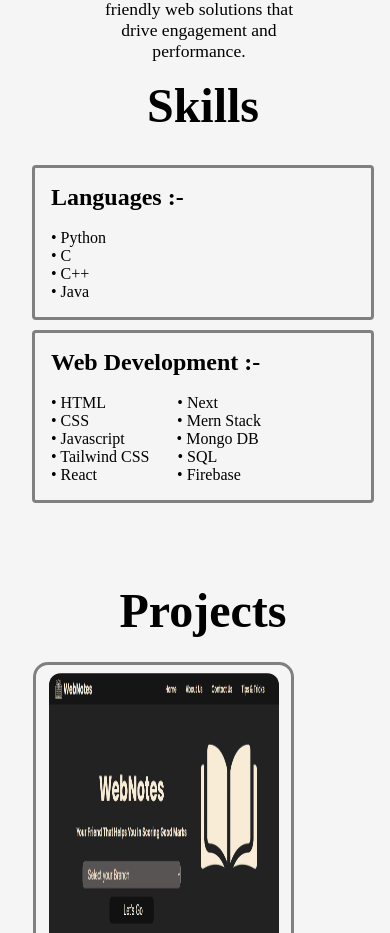
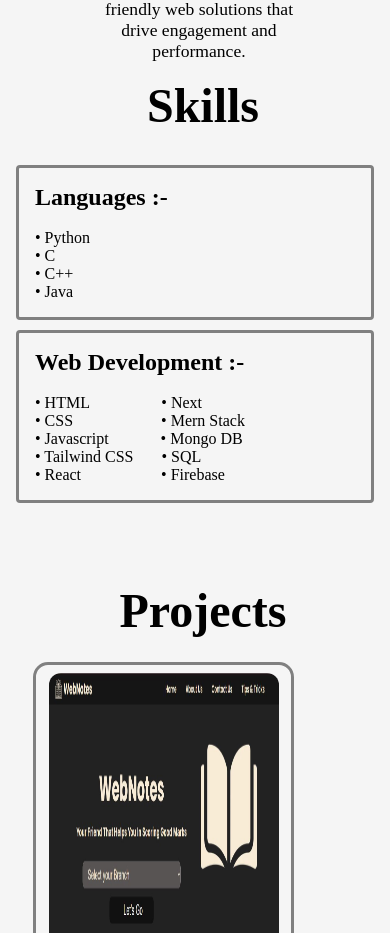
Before and after one commit to Ujjawal-04/Portfolio-Structure-and-Format, a Next.js app: page / in a window 390 px wide. Shown: the part 1223-2156 px from the top of the page. Built offline with nearby package versions, Linux system fonts and the light colour scheme.

Commit message:
page.module.css

```diff
--- a/src/app/Components/Skills/page.module.css
+++ b/src/app/Components/Skills/page.module.css
@@ -58,7 +58,7 @@
 }
 .skill {
     gap: 10px;
-    padding-left: 2rem;
+    padding-left: 1rem;
     padding-right: 1rem;
 }
 .language, .web {
```
